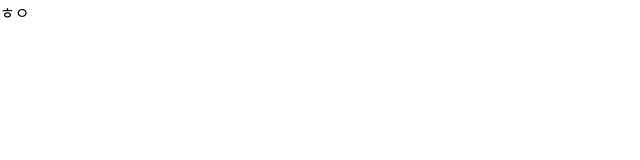
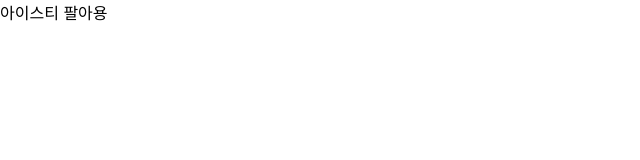
Before and after one commit to ICEE-TEA/ICEE-TEA-Front, a React (Create React App) app: page / in a window 1280 px wide. Shown: the top 160 px of the page, without its empty margins (0-640 px from the left). Built offline with nearby package versions, Linux system fonts and the light colour scheme.

Commit message:
connect webhook

```diff
--- a/src/App.js
+++ b/src/App.js
@@ -1,9 +1,18 @@
 import logo from './logo.svg';
 import './App.css';
+import { BrowserRouter as Router, Route, Routes } from 'react-router-dom';
 
 function App() {
   return (
-    <div>ㅎㅇ</div>
+  <Router>
+    <Routes>
+      <Route path="/" element={<div>아이스티 팔아용</div>}/>
+      {/* <Route path="/login" element={<Login/>}/>
+      <Route path="/signup" element={<Home/>}/>
+      <Route path="/main" element={<Home/>}/>
+      <Route path="/mypage" element={<myPage/>}/> */}
+    </Routes>
+  </Router>
   );
 }
 
--- a/src/pages/mainPage/index.jsx
+++ b/src/pages/mainPage/index.jsx
@@ -0,0 +1,2 @@
+import * as S from "./style";
+import React from "react";
--- a/src/pages/mainPage/style.js
+++ b/src/pages/mainPage/style.js
@@ -0,0 +1 @@
+import styled from "styled-components";
```
Also changed, not shown: 1 other file (tests, documents, lock files or other folders).
